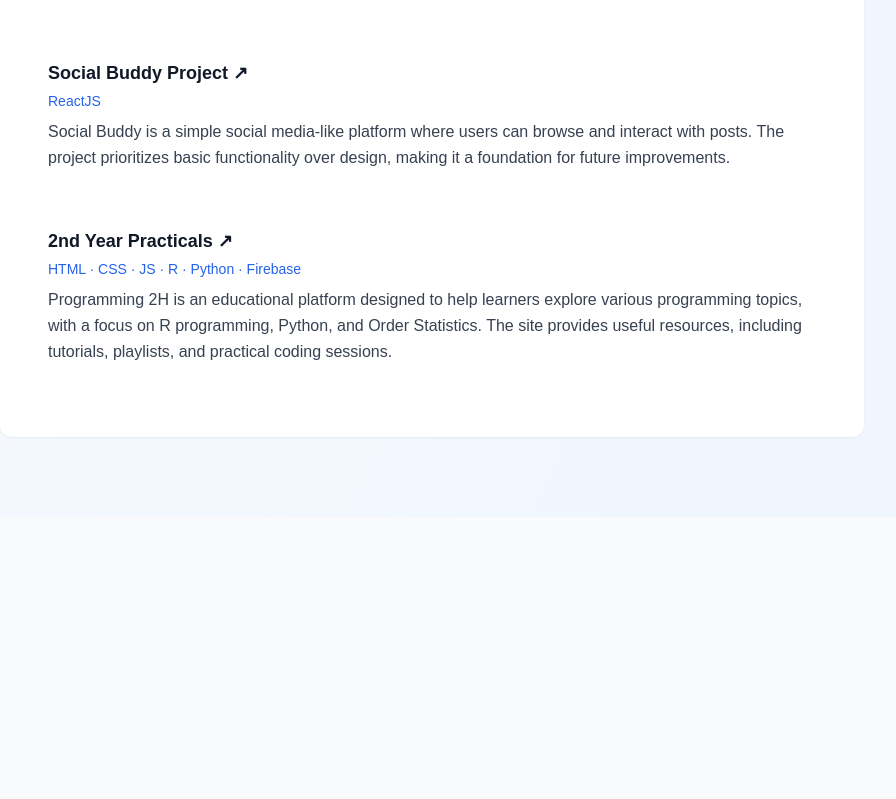
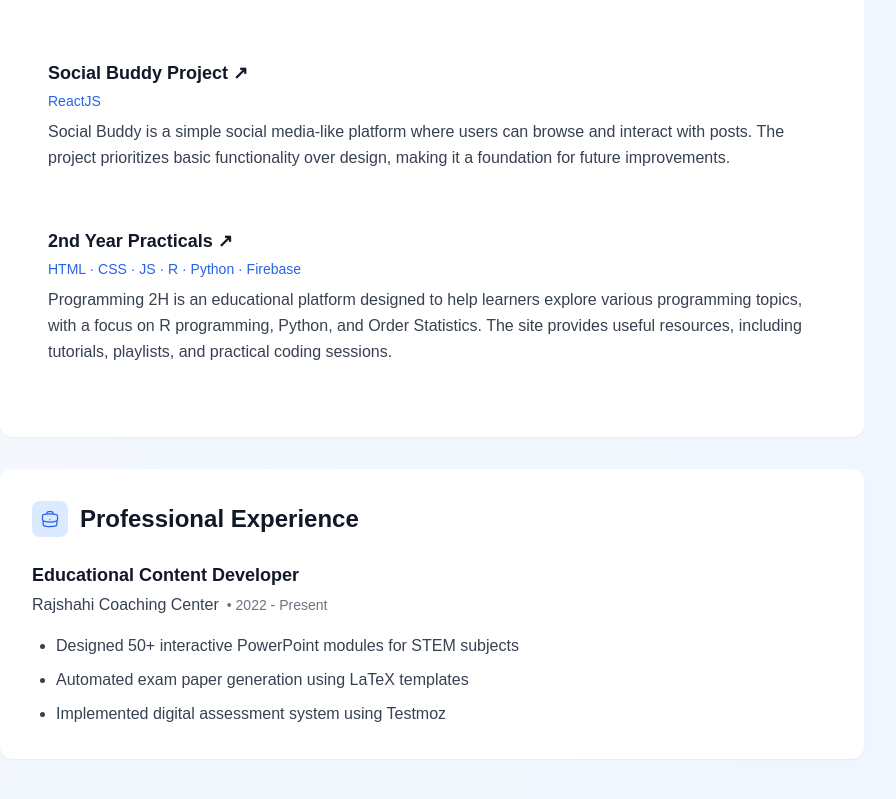
Before and after one commit to ashikeelahi3/next-portfolio, a Next.js app: page / in a window 1280 px wide. Shown: the part 2181-2980 px from the top of the page, without its empty margins (208-1104 px from the left). Before the commit the page ends 2698 px from the top, so only its background shows below. Built offline with nearby package versions, Linux system fonts and the light colour scheme.

Commit message:
change the location of manifest.ts

```diff
--- a/src/app/page.tsx
+++ b/src/app/page.tsx
@@ -210,7 +210,7 @@ export default function Home() {
           </Section>
 
           {/* Work Experience Section */}
-          {/* <Section title="Professional Experience" icon={<BriefcaseIcon className="w-5 h-5" />}>
+          <Section title="Professional Experience" icon={<BriefcaseIcon className="w-5 h-5" />}>
             <Experience
               position="Educational Content Developer"
               company="Rajshahi Coaching Center"
@@ -221,7 +221,7 @@ export default function Home() {
                 "Implemented digital assessment system using Testmoz"
               ]}
             />
-          </Section> */}
+          </Section>
         </div>
       </main>
     </PageTransition>
@@ -321,62 +321,62 @@ const Experience = ({ position, company, duration, highlights }: { position: str
 );
 
 // Icons
-const EnvelopeIcon = (props: any) => (
+const EnvelopeIcon = (props: React.SVGProps<SVGSVGElement>) => (
   <svg {...props} fill="none" stroke="currentColor" strokeWidth={1.5} viewBox="0 0 24 24">
     <path strokeLinecap="round" strokeLinejoin="round" d="M21.75 6.75v10.5a2.25 2.25 0 01-2.25 2.25h-15a2.25 2.25 0 01-2.25-2.25V6.75m19.5 0A2.25 2.25 0 0019.5 4.5h-15a2.25 2.25 0 00-2.25 2.25m19.5 0v.243a2.25 2.25 0 01-1.07 1.916l-7.5 4.615a2.25 2.25 0 01-2.36 0L3.32 8.91a2.25 2.25 0 01-1.07-1.916V6.75" />
   </svg>
 );
 
-const GlobeAltIcon = (props: any) => (
-  <svg {...props} fill="none" stroke="currentColor" strokeWidth={1.5} viewBox="0 0 24 24">
-    <path strokeLinecap="round" strokeLinejoin="round" d="M12 21a9.004 9.004 0 008.716-6.747M12 21a9.004 9.004 0 01-8.716-6.747M12 21c2.485 0 4.5-4.03 4.5-9S14.485 3 12 3m0 18c-2.485 0-4.5-4.03-4.5-9S9.515 3 12 3m0 0a8.997 8.997 0 017.843 4.582M12 3a8.997 8.997 0 00-7.843 4.582m15.686 0A11.953 11.953 0 0112 10.5c-2.998 0-5.74-1.1-7.843-2.918m15.686 0A8.959 8.959 0 0121 12c0 .778-.099 1.533-.284 2.253m0 0A17.919 17.919 0 0112 16.5c-3.162 0-6.133-.815-8.716-2.247m0 0A9.015 9.015 0 013 12c0-1.605.42-3.113 1.157-4.418" />
-  </svg>
-);
+// const GlobeAltIcon = (props: React.SVGProps<SVGSVGElement>) => (
+//   <svg {...props} fill="none" stroke="currentColor" strokeWidth={1.5} viewBox="0 0 24 24">
+//     <path strokeLinecap="round" strokeLinejoin="round" d="M12 21a9.004 9.004 0 008.716-6.747M12 21a9.004 9.004 0 01-8.716-6.747M12 21c2.485 0 4.5-4.03 4.5-9S14.485 3 12 3m0 18c-2.485 0-4.5-4.03-4.5-9S9.515 3 12 3m0 0a8.997 8.997 0 017.843 4.582M12 3a8.997 8.997 0 00-7.843 4.582m15.686 0A11.953 11.953 0 0112 10.5c-2.998 0-5.74-1.1-7.843-2.918m15.686 0A8.959 8.959 0 0121 12c0 .778-.099 1.533-.284 2.253m0 0A17.919 17.919 0 0112 16.5c-3.162 0-6.133-.815-8.716-2.247m0 0A9.015 9.015 0 013 12c0-1.605.42-3.113 1.157-4.418" />
+//   </svg>
+// );
 
-const UserCircleIcon = (props: any) => (
+const UserCircleIcon = (props: React.SVGProps<SVGSVGElement>) => (
   <svg {...props} fill="none" stroke="currentColor" strokeWidth={1.5} viewBox="0 0 24 24">
     <path strokeLinecap="round" strokeLinejoin="round" d="M17.982 18.725A7.488 7.488 0 0012 15.75a7.488 7.488 0 00-5.982 2.975m11.963 0a9 9 0 10-11.963 0m11.963 0A8.966 8.966 0 0112 21a8.966 8.966 0 01-5.982-2.275M15 9.75a3 3 0 11-6 0 3 3 0 016 0z" />
   </svg>
 );
 
-const AcademicCapIcon = (props: any) => (
+const AcademicCapIcon = (props: React.SVGProps<SVGSVGElement>) => (
   <svg {...props} fill="none" stroke="currentColor" strokeWidth={1.5} viewBox="0 0 24 24">
     <path strokeLinecap="round" strokeLinejoin="round" d="M4.26 10.147a60.436 60.436 0 00-.491 6.347A48.627 48.627 0 0112 20.904a48.627 48.627 0 018.232-4.41 60.46 60.46 0 00-.491-6.347m-15.482 0a50.57 50.57 0 00-2.658-.813A59.905 59.905 0 0112 3.493a59.902 59.902 0 0110.399 5.84c-.896.248-1.783.52-2.658.814m-15.482 0A50.697 50.697 0 0112 13.489a50.702 50.702 0 017.74-3.342M6.75 15a.75.75 0 100-1.5.75.75 0 000 1.5zm0 0v-3.675A55.378 55.378 0 0112 8.443m-7.007 11A55.964 55.964 0 0012 20.884a55.898 55.898 0 007.007-4.42m0 0A55.94 55.94 0 0012 13.713m-5.007 2.723A55.952 55.952 0 0112 13.713" />
   </svg>
 );
 
-const CodeBracketIcon = (props: any) => (
+const CodeBracketIcon = (props: React.SVGProps<SVGSVGElement>) => (
   <svg {...props} fill="none" stroke="currentColor" strokeWidth={1.5} viewBox="0 0 24 24">
     <path strokeLinecap="round" strokeLinejoin="round" d="M17.25 6.75L22.5 12l-5.25 5.25m-10.5 0L1.5 12l5.25-5.25m7.5-3l-4.5 16.5" />
   </svg>
 );
 
-const CommandLineIcon = (props: any) => (
+const CommandLineIcon = (props: React.SVGProps<SVGSVGElement>) => (
   <svg {...props} fill="none" stroke="currentColor" strokeWidth={1.5} viewBox="0 0 24 24">
     <path strokeLinecap="round" strokeLinejoin="round" d="M6.75 7.5l3 2.25-3 2.25m4.5 0h3m-9 8.25h13.5A2.25 2.25 0 0021 18V6a2.25 2.25 0 00-2.25-2.25H5.25A2.25 2.25 0 003 6v12a2.25 2.25 0 002.25 2.25z" />
   </svg>
 );
 
-const BriefcaseIcon = (props: any) => (
+const BriefcaseIcon = (props: React.SVGProps<SVGSVGElement>) => (
   <svg {...props} fill="none" stroke="currentColor" strokeWidth={1.5} viewBox="0 0 24 24">
     <path strokeLinecap="round" strokeLinejoin="round" d="M20.25 14.15v4.25c0 1.094-.787 2.036-1.872 2.18-2.087.277-4.216.42-6.378.42s-4.291-.143-6.378-.42c-1.085-.144-1.872-1.086-1.872-2.18v-4.25m16.5 0a2.18 2.18 0 00.75-1.661V8.706c0-1.081-.768-2.015-1.837-2.175a48.114 48.114 0 00-3.413-.387m4.5 8.006c-.194.165-.42.295-.673.38A23.978 23.978 0 0112 15.75c-2.648 0-5.195-.429-7.577-1.22a2.016 2.016 0 01-.673-.38m0 0A2.18 2.18 0 013 12.489V8.706c0-1.081.768-2.015 1.837-2.175a48.111 48.111 0 013.413-.387m7.5 0V5.25A2.25 2.25 0 0013.5 3h-3a2.25 2.25 0 00-2.25 2.25v.894m7.5 0a48.667 48.667 0 00-7.5 0M12 12.75h.008v.008H12v-.008z" />
   </svg>
 );
 
 // Add new icons at the bottom of the file
-const PhoneIcon = (props: any) => (
+const PhoneIcon = (props: React.SVGProps<SVGSVGElement>) => (
   <svg {...props} fill="none" stroke="currentColor" strokeWidth={1.5} viewBox="0 0 24 24">
     <path strokeLinecap="round" strokeLinejoin="round" d="M2.25 6.75c0 8.284 6.716 15 15 15h2.25a2.25 2.25 0 002.25-2.25v-1.372c0-.516-.351-.966-.852-1.091l-4.423-1.106c-.44-.11-.902.055-1.173.417l-.97 1.293c-.282.376-.769.542-1.21.38a12.035 12.035 0 01-7.143-7.143c-.162-.441.004-.928.38-1.21l1.293-.97c.363-.271.527-.734.417-1.173L6.963 3.102a1.125 1.125 0 00-1.091-.852H4.5A2.25 2.25 0 002.25 4.5v2.25z" />
   </svg>
 );
 
-const GitHubIcon = (props: any) => (
+const GitHubIcon = (props: React.SVGProps<SVGSVGElement>) => (
   <svg {...props} fill="currentColor" viewBox="0 0 24 24">
     <path fillRule="evenodd" d="M12 2C6.477 2 2 6.484 2 12.017c0 4.425 2.865 8.18 6.839 9.504.5.092.682-.217.682-.483 0-.237-.008-.868-.013-1.703-2.782.605-3.369-1.343-3.369-1.343-.454-1.158-1.11-1.466-1.11-1.466-.908-.62.069-.608.069-.608 1.003.07 1.531 1.032 1.531 1.032.892 1.53 2.341 1.088 2.91.832.092-.647.35-1.088.636-1.338-2.22-.253-4.555-1.113-4.555-4.951 0-1.093.39-1.988 1.029-2.688-.103-.253-.446-1.272.098-2.65 0 0 .84-.27 2.75 1.026A9.564 9.564 0 0112 6.844c.85.004 1.705.115 2.504.337 1.909-1.296 2.747-1.027 2.747-1.027.546 1.379.202 2.398.1 2.651.64.7 1.028 1.595 1.028 2.688 0 3.848-2.339 4.695-4.566 4.943.359.309.678.92.678 1.855 0 1.338-.012 2.419-.012 2.747 0 .268.18.58.688.482A10.019 10.019 0 0022 12.017C22 6.484 17.522 2 12 2z" clipRule="evenodd" />
   </svg>
 );
 
-const LinkedInIcon = (props: any) => (
+const LinkedInIcon = (props: React.SVGProps<SVGSVGElement>) => (
   <svg {...props} fill="currentColor" viewBox="0 0 24 24">
     <path d="M19 0h-14c-2.761 0-5 2.239-5 5v14c0 2.761 2.239 5 5 5h14c2.762 0 5-2.239 5-5v-14c0-2.761-2.238-5-5-5zm-11 19h-3v-11h3v11zm-1.5-12.268c-.966 0-1.75-.79-1.75-1.764s.784-1.764 1.75-1.764 1.75.79 1.75 1.764-.783 1.764-1.75 1.764zm13.5 12.268h-3v-5.604c0-3.368-4-3.113-4 0v5.604h-3v-11h3v1.765c1.396-2.586 7-2.777 7 2.476v6.759z"/>
   </svg>
```
Also changed, not shown: public/manifest.ts (renamed from src/app/manifest.ts), 1 other file (tests, documents, lock files or other folders).
